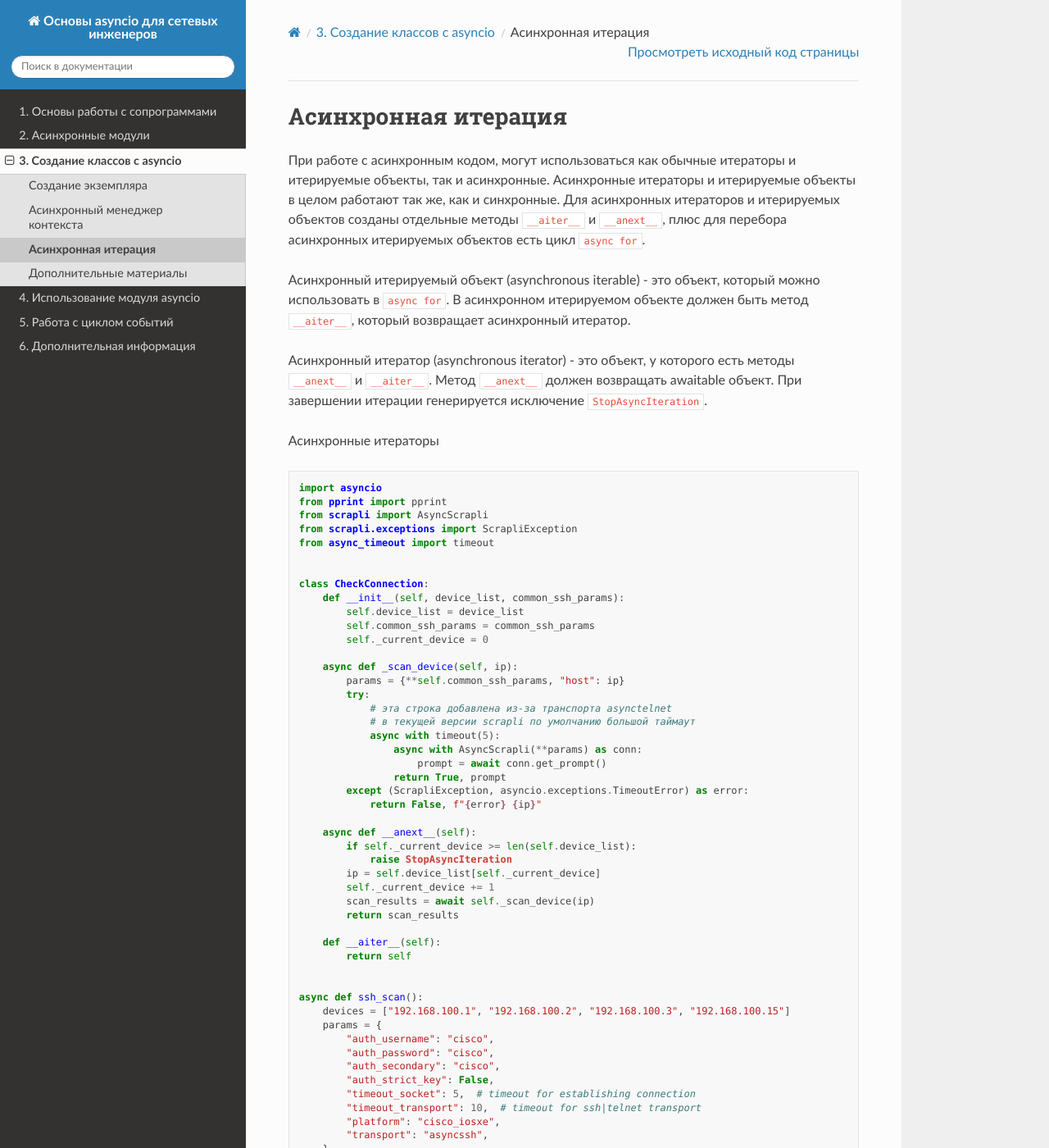
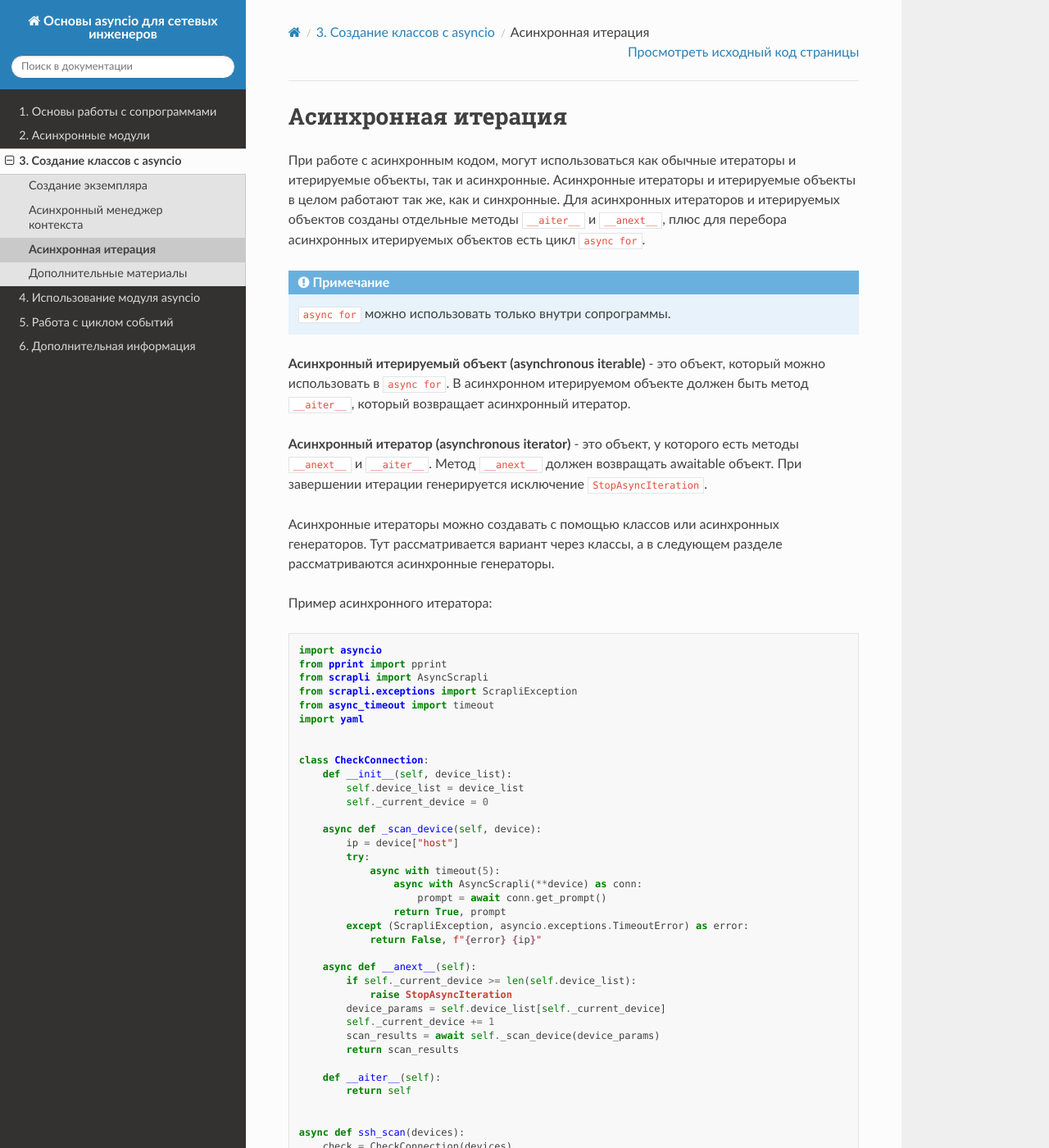
Before and after one commit to natenka/asyncpyneng-book, a Sphinx documentation site: the page built from docs/source/book/classes/iteration.rst, in a window 1280 px wide and 1400 px high. Shown: the whole window at 82% size. Built offline with Sphinx 7.4.7 and the Read the Docs theme 2.0.0, drawn with Linux system fonts in a browser that asks for light colours; pages that are not in the unit, such as notebooks, are missing from menus; some of the changed text lies outside the part shown.

Commit message:
update async iteration

```diff
--- a/docs/source/book/classes/context_manager.rst
+++ b/docs/source/book/classes/context_manager.rst
@@ -8,6 +8,10 @@
 Поэтому для асинхронного менеджера контекста созданы отдельные специальные методы
 ``__aenter__`` и ``__aexit__`` и соответственно чтобы они вызывались, надо
 использовать асинхронный менеджер контекста ``async with``, а не обычный ``with``.
+
+.. note::
+
+    ``async with`` можно использовать только внутри сопрограммы.
 
 Пример класса с поддержкой протокола асинхронного менеджера контекста:
 
--- a/docs/source/book/classes/iteration.rst
+++ b/docs/source/book/classes/iteration.rst
@@ -8,17 +8,23 @@
 ``__aiter__`` и ``__anext__``, плюс для перебора асинхронных итерируемых объектов
 есть цикл ``async for``.
 
+.. note::
 
-Асинхронный итерируемый объект (asynchronous iterable) - это объект, который можно
+    ``async for`` можно использовать только внутри сопрограммы.
+
+**Асинхронный итерируемый объект (asynchronous iterable)** - это объект, который можно
 использовать в ``async for``. В асинхронном итерируемом объекте должен быть метод
 ``__aiter__``, который возвращает асинхронный итератор.
 
-Асинхронный итератор (asynchronous iterator) - это объект, у которого есть методы
+**Асинхронный итератор (asynchronous iterator)** - это объект, у которого есть методы
 ``__anext__`` и ``__aiter__``. Метод ``__anext__`` должен возвращать awaitable объект.
 При завершении итерации генерируется исключение ``StopAsyncIteration``.
 
+Асинхронные итераторы можно создавать с помощью классов или асинхронных генераторов.
+Тут рассматривается вариант через классы, а в следующем разделе рассматриваются
+асинхронные генераторы.
 
-Асинхронные итераторы
+Пример асинхронного итератора:
 
 .. code:: python
 
@@ -27,21 +33,19 @@
     from scrapli import AsyncScrapli
     from scrapli.exceptions import ScrapliException
     from async_timeout import timeout
+    import yaml
 
 
     class CheckConnection:
-        def __init__(self, device_list, common_ssh_params):
+        def __init__(self, device_list):
             self.device_list = device_list
-            self.common_ssh_params = common_ssh_params
             self._current_device = 0
 
-        async def _scan_device(self, ip):
-            params = {**self.common_ssh_params, "host": ip}
+        async def _scan_device(self, device):
+            ip = device["host"]
             try:
-                # эта строка добавлена из-за транспорта asynctelnet
-                # в текущей версии scrapli по умолчанию большой таймаут
                 async with timeout(5):
-                    async with AsyncScrapli(**params) as conn:
+                    async with AsyncScrapli(**device) as conn:
                         prompt = await conn.get_prompt()
                     return True, prompt
             except (ScrapliException, asyncio.exceptions.TimeoutError) as error:
@@ -50,29 +54,17 @@
         async def __anext__(self):
             if self._current_device >= len(self.device_list):
                 raise StopAsyncIteration
-            ip = self.device_list[self._current_device]
+            device_params = self.device_list[self._current_device]
             self._current_device += 1
-            scan_results = await self._scan_device(ip)
+            scan_results = await self._scan_device(device_params)
             return scan_results
 
         def __aiter__(self):
             return self
 
 
-    async def ssh_scan():
-        devices = ["192.168.100.1", "192.168.100.2", "192.168.100.3", "192.168.100.15"]
-        params = {
-            "auth_username": "cisco",
-            "auth_password": "cisco",
-            "auth_secondary": "cisco",
-            "auth_strict_key": False,
-            "timeout_socket": 5,  # timeout for establishing connection
-            "timeout_transport": 10,  # timeout for ssh|telnet transport
-            "platform": "cisco_iosxe",
-            "transport": "asyncssh",
-        }
-
-        check = CheckConnection(devices, params)
+    async def ssh_scan(devices):
+        check = CheckConnection(devices)
         async for status, msg in check:
             if status:
                 print(f"SSH. Подключение успешно: {msg}")
@@ -81,4 +73,6 @@
 
 
     if __name__ == "__main__":
-        asyncio.run(ssh_scan())
+        with open("devices_async.yaml") as f:
+            devices = yaml.safe_load(f)
+        asyncio.run(ssh_scan(devices))
```
